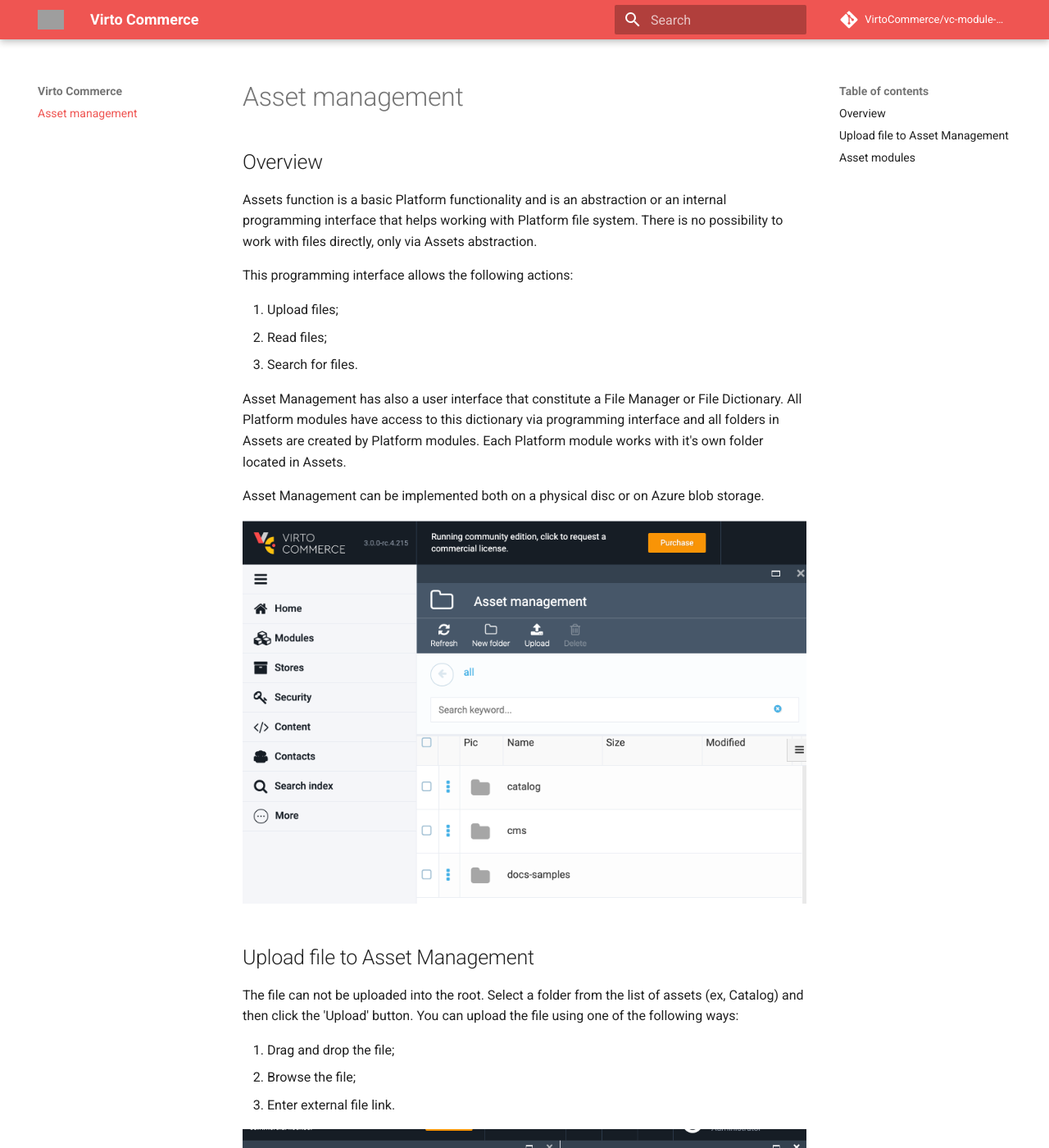
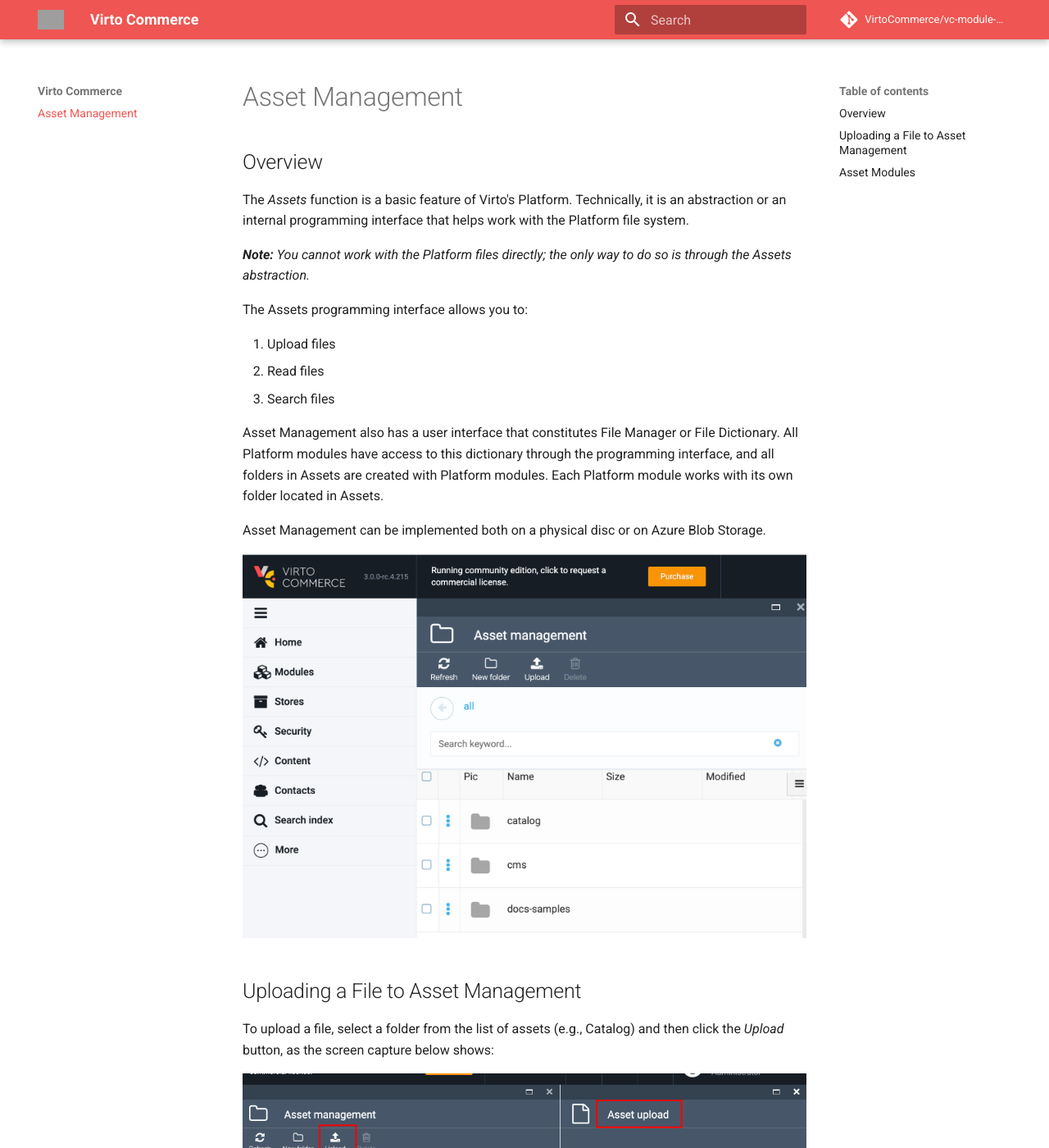
Before and after one commit to VirtoCommerce/vc-module-assets, an MkDocs documentation site: the page built from docs/index.md, in a window 1280 px wide and 1400 px high. Shown: the whole window at 82% size. Built offline with MkDocs 1.6.1 and Material for MkDocs 9.7.7, drawn with Linux system fonts in a browser that asks for light colours; comment, search, counter and statistics services are not loaded; some of the changed text lies outside the part shown; grey boxes are pictures that could not be loaded.

Commit message:
docs: Fix errors, modify structure
Fixed linguistic errors and modified the document structure by re-organizing some sentences.

````diff
--- a/docs/index.md
+++ b/docs/index.md
@@ -1,45 +1,49 @@
-# Asset management
+# Asset Management
 
 ## Overview
 
-Assets function is a basic Platform functionality and is an abstraction or an internal programming interface that helps working with Platform file system. There is no possibility to work with files directly, only via Assets abstraction.
+The *Assets* function is a basic feature of Virto's Platform. Technically, it is an abstraction or an internal programming interface that helps work with the Platform file system.
 
-This programming interface allows the following actions:
+***Note:*** *You cannot work with the Platform files directly; the only way to do so is through the Assets abstraction.*
 
-1. Upload files;
-2. Read files;
-3. Search for files.
+The Assets programming interface allows you to:
 
-Asset Management has also a user interface that constitute a File Manager or File Dictionary. All Platform modules have access to this dictionary via programming interface and all folders in Assets are created by Platform modules.
-Each Platform module works with it's own folder located in Assets.
+1. Upload files
+2. Read files
+3. Search files
 
-Asset Management can be implemented both on a physical disc or on Azure blob storage.
+Asset Management also has a user interface that constitutes File Manager or File Dictionary. All Platform modules have access to this dictionary through the programming interface, and all folders in Assets are created with Platform modules.
+Each Platform module works with its own folder located in Assets.
+
+Asset Management can be implemented both on a physical disc or on Azure Blob Storage.
 
 ![Assets](media/screen-assets.png)
 
-## Upload file to Asset Management
+## Uploading a File to Asset Management
 
-The file can not be uploaded into the root.
-Select a folder from the list of assets (ex, Catalog) and then click the 'Upload' button.
-You can upload the file using one of the following ways:
-
-1. Drag and drop the file;
-1. Browse the file;
-1. Enter external file link.
+To upload a file, select a folder from the list of assets (e.g., Catalog) and then click the *Upload* button, as the screen capture below shows:
 
 ![Upload file](media/screen-upload-file.png)
 
-## Asset modules
+You can upload the file using one of the following ways:
 
-There are three modules that provide asset functionality to platform:
+1. Drag and drop the file
+1. Browse the file
+1. Enter an external URL for the file
 
-1. [vc-module-assets](https://github.com/VirtoCommerce/vc-module-assets). Provides basic infrastructure for the assets storage: core assets abstractions, base provider class, UI elements.
-2. [vc-module-azureblob-assets](https://github.com/VirtoCommerce/vc-module-azureblob-assets). Provides Azure Blob Storage implementation.
-3. [vc-module-filesystem-assets](https://github.com/VirtoCommerce/vc-module-filesystem-assets). Provides File System implementation.
+***Note:*** *You cannot upload your file intro the root.*
 
-To switch between implementations:
+## Asset Modules
+
+There are three modules that provide the Asset feature to the Platform:
+
+1. [vc-module-assets](https://github.com/VirtoCommerce/vc-module-assets): Provides basic infrastructure for asset storage and includes core assets abstractions, base provider class, and UI elements.
+2. [vc-module-azureblob-assets](https://github.com/VirtoCommerce/vc-module-azureblob-assets): Provides Azure Blob Storage implementation.
+3. [vc-module-filesystem-assets](https://github.com/VirtoCommerce/vc-module-filesystem-assets): Provides File System implementation.
+
+To switch between the implementations, follow these steps:
 1. Open **appsettings.json** for the Virto Commerce Platform instance.
-2. Navigate to **Assets** node:
+2. Navigate to the **Assets** node:
 ```json
     "Assets": {
         "Provider": "FileSystem",
@@ -53,6 +57,6 @@ To switch between implementations:
         }
     }
 ```
-3. Modify these settings:
-    - Set the value of the **Provider** to **FileSystem** or **AzureBlobStorage**;
-    - To use **AzureBlobStorage** implementation **ConnectionString** must be provided.
+3. Modify the following settings:
+    - Set the **Provider** value to **FileSystem** or **AzureBlobStorage**
+    - Provide **ConnectionString** in case you are going to use the **AzureBlobStorage** implementation
````
